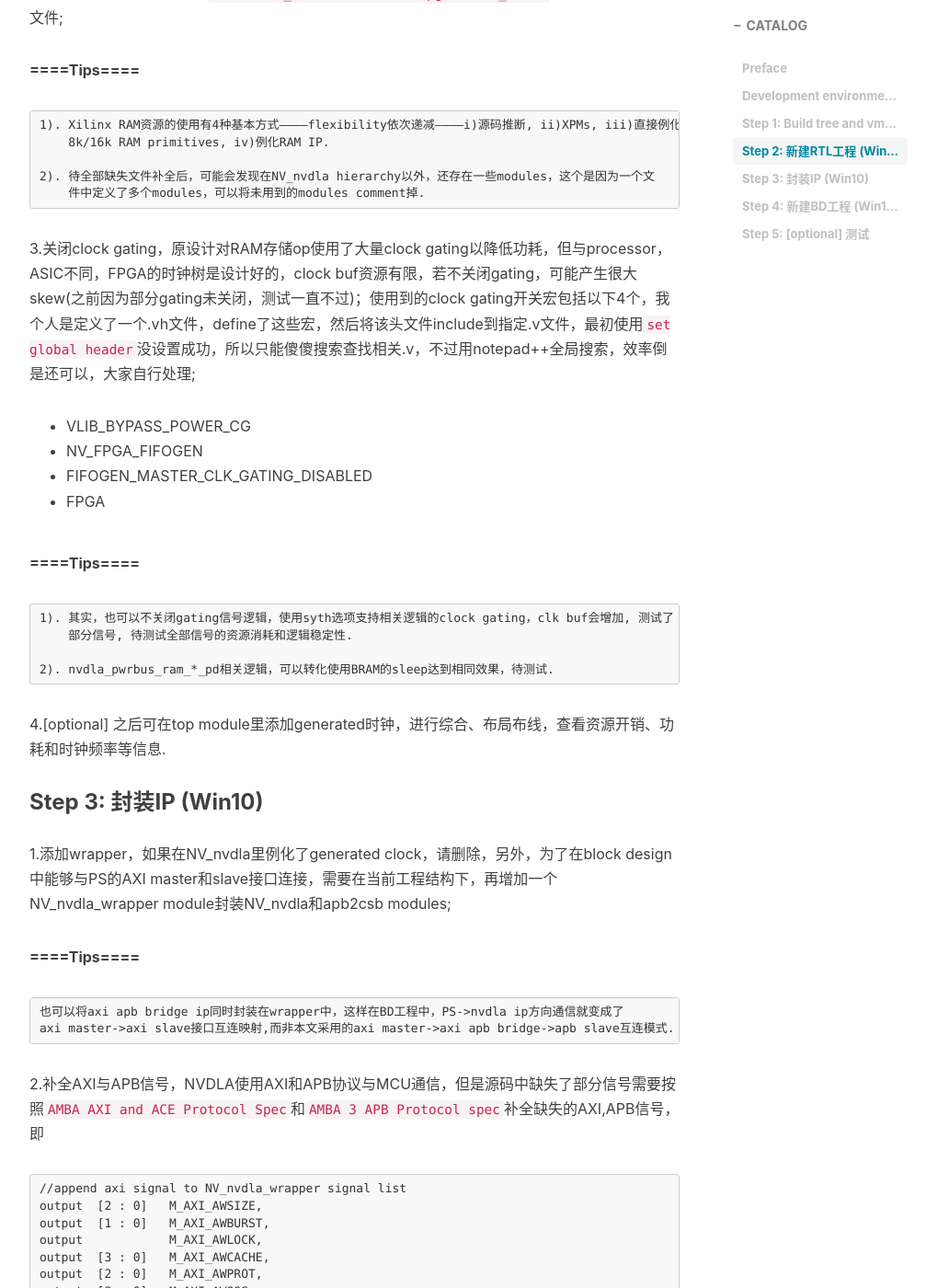
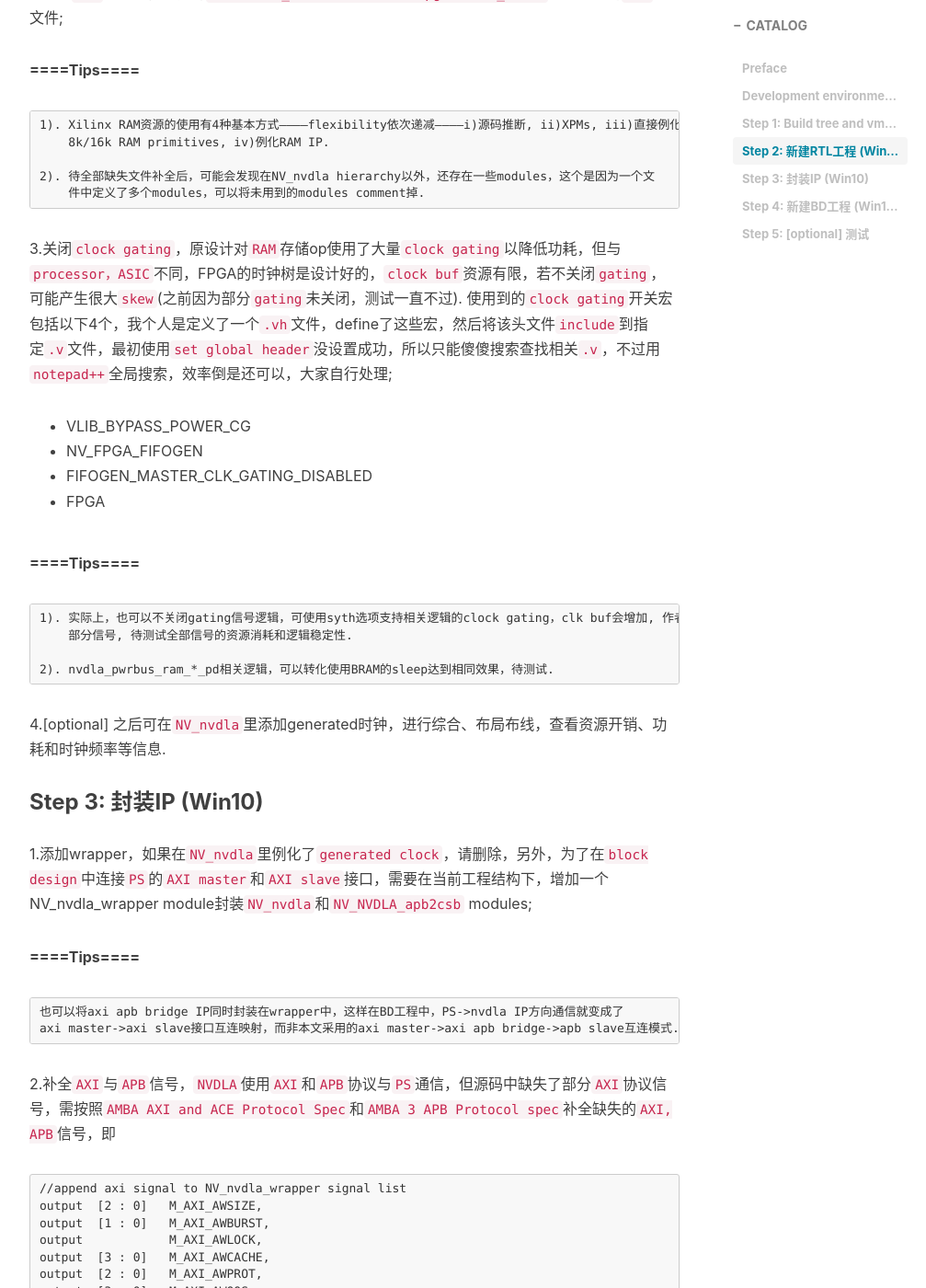
Before and after one commit to VVViy/VVViy.github.io, a Jekyll site: the page built from _posts/2018-09-12-nv_small-FPGA-Mapping-Workflow-I.md, in a window 1280 px wide and 1400 px high, scrolled down 2016 px. Shown: the whole window at 92% size, without its empty margins (233-1240 px from the left). Built offline with Jekyll 4.4.1, drawn with Linux system fonts in a browser that asks for light colours; nearby versions of some CDN libraries; comment, search, counter and statistics services are not loaded; some of the changed text lies outside the part shown.

Commit message:
Update 2018-09-12-nv_small-FPGA-Mapping-Workflow-I.md

````diff
--- a/_posts/2018-09-12-nv_small-FPGA-Mapping-Workflow-I.md
+++ b/_posts/2018-09-12-nv_small-FPGA-Mapping-Workflow-I.md
@@ -13,9 +13,9 @@ tags:
 ---
 
 ### Preface
-  本文将简要介绍映射nvdla nv_small版本到FPGA过程中可能遇到的‘坑’，旨在给做相同工作的小伙伴一个参考，不作指导性建议.
+  本文将简要介绍映射`nvdla nv_small`版本到FPGA过程中可能遇到的‘坑’，旨在给做相同工作的小伙伴一个参考，不作指导性建议.
 
-  本文会尽可能完整地描述从官方源码构建vivado IP工程到最终BD工程网表生成的全部步骤以及每个步骤中容易出错的地方。但需要**==说明==**的是，该映射工作是本人公司项目的一部分，所以，受规则所限，文中不会直接展示官方开源内容以外的设计内容，望谅解.
+  本文会尽可能完整地描述从官方源码构建`vivado IP`工程到最终`BD`工程网表生成的全部步骤以及每个步骤中容易出错的地方。但需要**==说明==**的是，该映射工作是本人公司项目的一部分，所以，受规则所限，文中不会直接展示官方开源内容以外的设计内容，望谅解.
 
 
 ### Development environment setup
@@ -67,7 +67,7 @@ CPAN > exit
     2). 待全部缺失文件补全后，可能会发现在NV_nvdla hierarchy以外，还存在一些modules，这个是因为一个文
         件中定义了多个modules，可以将未用到的modules comment掉.
 
-3.关闭clock gating，原设计对RAM存储op使用了大量clock gating以降低功耗，但与processor，ASIC不同，FPGA的时钟树是设计好的，clock buf资源有限，若不关闭gating，可能产生很大skew(之前因为部分gating未关闭，测试一直不过)；使用到的clock gating开关宏包括以下4个，我个人是定义了一个.vh文件，define了这些宏，然后将该头文件include到指定.v文件，最初使用`set global header`没设置成功，所以只能傻傻搜索查找相关.v，不过用notepad++全局搜索，效率倒是还可以，大家自行处理;
+3.关闭`clock gating`，原设计对`RAM`存储op使用了大量`clock gating`以降低功耗，但与`processor，ASIC`不同，FPGA的时钟树是设计好的，`clock buf`资源有限，若不关闭`gating`，可能产生很大`skew`(之前因为部分`gating`未关闭，测试一直不过). 使用到的`clock gating`开关宏包括以下4个，我个人是定义了一个`.vh`文件，define了这些宏，然后将该头文件`include`到指定`.v`文件，最初使用`set global header`没设置成功，所以只能傻傻搜索查找相关`.v`，不过用`notepad++`全局搜索，效率倒是还可以，大家自行处理;
 
 - VLIB_BYPASS_POWER_CG
 - NV_FPGA_FIFOGEN
@@ -76,23 +76,23 @@ CPAN > exit
 
 **====Tips====**
 
-    1). 其实，也可以不关闭gating信号逻辑，使用syth选项支持相关逻辑的clock gating，clk buf会增加, 测试了
+    1). 实际上，也可以不关闭gating信号逻辑，可使用syth选项支持相关逻辑的clock gating，clk buf会增加, 作者测试了
         部分信号, 待测试全部信号的资源消耗和逻辑稳定性.
 
     2). nvdla_pwrbus_ram_*_pd相关逻辑，可以转化使用BRAM的sleep达到相同效果，待测试.
 
-4.[optional] 之后可在top module里添加generated时钟，进行综合、布局布线，查看资源开销、功耗和时钟频率等信息.
+4.[optional] 之后可在`NV_nvdla`里添加generated时钟，进行综合、布局布线，查看资源开销、功耗和时钟频率等信息.
 
 
 ### Step 3: 封装IP (Win10)
-1.添加wrapper，如果在NV_nvdla里例化了generated clock，请删除，另外，为了在block design中能够与PS的AXI master和slave接口连接，需要在当前工程结构下，再增加一个NV_nvdla_wrapper module封装NV_nvdla和apb2csb modules;
+1.添加wrapper，如果在`NV_nvdla`里例化了`generated clock`，请删除，另外，为了在`block design`中连接`PS`的`AXI master`和`AXI slave`接口，需要在当前工程结构下，增加一个NV_nvdla_wrapper module封装`NV_nvdla`和`NV_NVDLA_apb2csb` modules;
 
 **====Tips====**
 
-	也可以将axi apb bridge ip同时封装在wrapper中，这样在BD工程中，PS->nvdla ip方向通信就变成了
-	axi master->axi slave接口互连映射,而非本文采用的axi master->axi apb bridge->apb slave互连模式.
+	也可以将axi apb bridge IP同时封装在wrapper中，这样在BD工程中，PS->nvdla IP方向通信就变成了
+	axi master->axi slave接口互连映射，而非本文采用的axi master->axi apb bridge->apb slave互连模式.
 
-2.补全AXI与APB信号，NVDLA使用AXI和APB协议与MCU通信，但是源码中缺失了部分信号需要按照`AMBA AXI and ACE Protocol Spec`和`AMBA 3 APB Protocol spec`补全缺失的AXI,APB信号，即
+2.补全`AXI`与`APB`信号，`NVDLA`使用`AXI`和`APB`协议与`PS`通信，但源码中缺失了部分`AXI`协议信号，需按照`AMBA AXI and ACE Protocol Spec`和`AMBA 3 APB Protocol spec`补全缺失的`AXI, APB`信号，即
 
 ```
 //append axi signal to NV_nvdla_wrapper signal list
@@ -120,7 +120,7 @@ input   	  M_AXI_RUSER
 output            S_APB_PSLVERR,
 ```
 
-并将相应信号分别添加到NV_nvdla和NV_NVDLA_apb2csb的信号列表中，并分别添加如下赋值代码，
+并将相应信号分别添加到`NV_nvdla`和`NV_NVDLA_apb2csb`的信号列表中，并分别添加如下赋值代码，
 
 ```
 //add these code to NV_nvdla module
@@ -167,20 +167,20 @@ output [5:0] 	  nvdla_core2dbb_ar_arid;
 output [7:0] 	  nvdla_core2dbb_ar_arlen;
 ```
 
-实际上，所有的*_id signal只有后4位work. 另外，不要忘了在NV_nvdla module的NV_NVDLA_partition_o u_partition_o{...}实例中修改相应信号位宽，这里就不写了.
+实际上，所有的*_id signal只有后4位work. 另外，不要忘了在`NV_nvdla` module的`NV_NVDLA_partition_o u_partition_o{...}`实例中修改相应信号位宽，这里就不写了.
 
-3.添加xdc，新建两个xdc文件，一个为IP在OOC综合时使用，另一个则是在global syth时使用，OOC xdc可以直接约束两个primary clk，如
+3.添加`xdc`，新建两个`xdc`文件，一个为`nvdla IP`在`OOC`综合时使用，另一个则是在`global syth`时使用，`OOC xdc`可以直接约束两个primary clk，如
 
 ```
 create_clock -period 10.001 -name u_dla_core_clk [get_ports u_dla_core_clk];
 create_clock -period 10.001 -name u_dla_sys_clk [get_ports u_dla_sys_clk];
 ```
 
-另一个xdc保持空白就行，这里涉及到了一个xdc的scope问题，感兴趣的可以参考Xilinx的UG903.除此之外，在`source`窗口选中OOC版本的xdc，在属性窗口的`USED_IN`属性里添加`out-of-context`选项，否则，BD综合时就出问题了，选中另一版本xdc，在属性窗口中为`PROCESSING_ORDER`属性选择`LATE`.
+另一个`xdc`保持空白即可，这里涉及到了一个`xdc scope`问题，感兴趣的可以参考`xilinx UG903`. 除此之外，在`source`窗口选中`OOC`版本的`xdc`，并在属性窗口中，为`USED_IN`属性添加`out-of-context`选项，否则，`BD`综合时将多出两个主时钟. 选中另一版本`xdc`，在属性窗口中为`PROCESSING_ORDER`属性选择`LATE`, 这样，如果后期在该约束文件中为`nvdla IP`添加新约束，那么`BD`工程综合时不会与全局约束冲突.
 
-4.封装nvdla IP，Tools-->Create and Package New IP-->Package your current project, next and finish;
+4.封装`nvdla IP`，`Tools-->Create and Package New IP-->Package your current project`, next and finish;
 
-5.AXI master interface推断，点击`Ports and Interfaces`，如Fig-1, 查看是否有自动推断出的master接口，若没有，选中全部master接口信号，右键选择`Auto Infer Interface`，推断出master接口信号后，需要检查位宽是否与源文件中声明的相一致(之前出现过标量矢量化的情况，工具坑)，即`Size Left`，`Size Right`，另外，检查`Driver Value`，如Fig-2, 若官方源码中声明的信号在此列表中显示驱动强度为0，则选中该信号，在属性窗口删除0值，另外，需要对上面我们后添加的master信号，将驱动强度设置为0；
+5.`AXI master` interface推断，点击`Ports and Interfaces`，如Fig-1, 查看信号列表中是否存在自动推断出的`AXI master`接口，若没有，则在信号列表中选中全部`master`接口信号，右键选择`Auto Infer Interface`，推断出`master`接口信号后，需要检查位宽是否与源文件中声明的相一致(之前出现过标量矢量化的情况，工具坑)，即`Size Left`，`Size Right`. 另外，检查`Driver Value`，如Fig-2, 若官方源码中声明的信号在此列表中显示驱动强度为`0`，则选中该信号，在属性窗口删除`0`值，另外，需要对上面我们后添加的`master`信号，将驱动强度设置为`0`；
 
 ![Interface part](https://github.com/VVViy/VVViy.github.io/blob/master/img/blog%231-%231.JPG?raw=true)
 
@@ -190,9 +190,9 @@ create_clock -period 10.001 -name u_dla_sys_clk [get_ports u_dla_sys_clk];
 
                                               Fig-2
 
-6.APB slave interface推断,这个接口不会自动推断，需要选中全部APB信号，右键自动推断，在弹出窗口中依次选择`Advanced`-->`apb_rtl`, 推断出AXI和APB信号后，右键两个接口信号，选择`Associate Clocks`，分别关联两个clk即可，若core和csb跑异步时钟，那么AXI关联core clk，APB关联csb clk；
+6.`APB slave` interface推断,这个接口工具不会自动推断，需要选中全部`APB`信号，右键自动推断，在弹出窗口中依次选择`Advanced`-->`apb_rtl`. 在推断出`AXI`和`APB`信号后，分别右键两个接口信号，选择`Associate Clocks`，分别关联`AXI master`-->`*_core_clk`和`APB slave`-->`*_csb_clk`；
 
-7.APB memory map, 因为AXI/APB master-slave接口是memory-map机制做数据映射的，我画了一个简图Fig-3. 不同于AXI memory block的自动生成，APB memory block需要额外添加，选择`Addressing and Memory`-->`Memory Maps(for slaves)`，右键`IP Addressing and Memory Wizard`选择APB接口信号，继续右键`Add Address Block`(因为一块连续地址，一个block便可)，如Fig-4；
+7.`APB memory map`, `AXI/APB master-slave`接口是通过`memory-map`机制做数据映射的，作者画了一个映射结构简图Fig-3. 不同于`AXI master memory block`的自动生成. `APB memory block`需要自行添加，选择`Addressing and Memory`-->`Memory Maps(for slaves)`，右键`IP Addressing and Memory Wizard`, 弹出窗口中选择`APB`接口信号，继续右键`Add Address Block`(因为一块连续地址，一个block便可)，弹出窗口键入`reg`，如Fig-4；
 
 ![Memory map](https://github.com/VVViy/VVViy.github.io/blob/master/img/blog%231-%233.JPG?raw=true)
 
@@ -206,13 +206,13 @@ create_clock -period 10.001 -name u_dla_sys_clk [get_ports u_dla_sys_clk];
 
 
 ### Step 4: 新建BD工程 (Win10)
-1.新建RTL工程，`Settings`-->`IP`-->`Repository`将刚刚封装的IP(nvdla_ip_prj_name.srcs)添加到IP列表，新建BD工程`Flow Navigator`-->`Create Block Design`；
+1.新建RTL工程，`Settings`-->`IP`-->`Repository`将刚刚封装的`nvdla IP` (nvdla_ip_prj_name.srcs)添加到IP列表，新建`BD`工程, `Flow Navigator`-->`Create Block Design`；
 
-2.添加ps，nvdla ip，axi apb bridge，axi interconnect等ip，ps要配置master，slave以及PL-PS中断接口，之后连接接口即可；
+2.添加`ps，nvdla ip，axi apb bridge，axi interconnect`等IP，`ps`要配置`AXI master，AXI slave`以及`pl_ps_irq`中断接口，之后连接接口即可；
 
-3.地址分配，待interface连接完成后，切换到`Address Editor`页面，右键选择`Auto Assign Address`对互连接口进行地址映射，`slave`接口保留64k即可. 之后切换回`Diagram`窗口，`validate`.
+3.地址分配，待interface连接完成后，切换到`Address Editor`页面，右键选择`Auto Assign Address`对互连接口进行地址映射，`slave`接口保留`64k`即可. 之后切换回`Diagram`窗口，`validate`.
 
-4.添加xdc，综合、布局布线和输出bit文件，之后export hardware（复选'include bitstream'）.
+4.添加`xdc`，综合、布局布线和输出`bit`文件，之后`export hardware`（复选'include bitstream'）.
 
 ### Step 5: [optional] 测试
 Vivado+SDK/VIP/HW manager, 请自行选择，我没做 :sweat_smile:.
````
Also changed, not shown: other parts of _posts/2018-09-12-nv_small-FPGA-Mapping-Workflow-I.md (+8 -8 lines).
